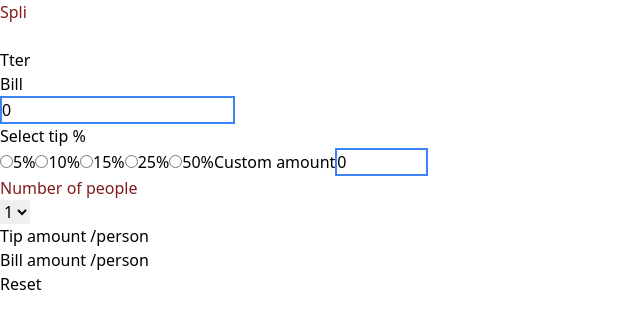
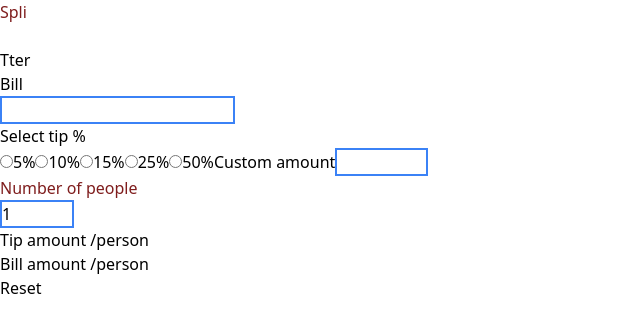
Before and after one commit to charlielizzy/tip-calculator-react, a React (Create React App) app: page / in a window 1280 px wide. Shown: the top 332 px of the page, without its empty margins (0-640 px from the left). Built offline with nearby package versions, Linux system fonts and the light colour scheme.

Commit message:
all functionality working

```diff
--- a/src/components/Calculator.jsx
+++ b/src/components/Calculator.jsx
@@ -1,11 +1,11 @@
 import { React, useState, useEffect } from "react"
 
 const Calculator = () => {
-const [bill, setBill] = useState(Number);
-const [tipPercent, setTipPercent] = useState(Number);
+const [bill, setBill] = useState();
+const [tipPercent, setTipPercent] = useState();
 const [people, setPeople] = useState(1);
-const [tipPerPerson, setTipPerPerson] = useState(Number);
-const [totalPerPerson, setTotalPerPerson] = useState(Number);
+const [tipPerPerson, setTipPerPerson] = useState();
+const [totalPerPerson, setTotalPerPerson] = useState();
 const [inputChecked, setInputChecked] = useState(false)
 
 const calculateTipPerPerson = (bill, tipPercent, people) => {
@@ -30,8 +30,10 @@ setInputChecked(true)
 }
 
   useEffect(() => {
-      calculateTipPerPerson(bill, tipPercent, people);
-      calculateTotalPerPerson(bill, tipPerPerson, people);
+      if (bill && tipPercent && people && tipPerPerson) {
+        calculateTipPerPerson(bill, tipPercent, people);
+        calculateTotalPerPerson(bill, tipPerPerson, people)
+      };
   }, [bill, tipPercent, people, tipPerPerson])
 
 console.log("bill", bill);
@@ -42,7 +44,7 @@ console.log("totalPerPerson", totalPerPerson);
 
 return (
     <div>
-        <body>
+        {/* <body> */}
     <h2 className="text-red-900">Spli</h2>
     <br />
     <h2>Tter</h2>
@@ -104,16 +106,7 @@ return (
         </div>
         <div id="number-of-people">
           <p className="text-red-900">Number of people</p>
-          <select value={people} onChange={(e) => setPeople(e.target.value)}>
-            <option value="1">1</option>
-            <option value="2">2</option>
-            <option value="3">3</option>
-            <option value="4">4</option>
-            <option value="5">5</option>
-            <option value="6">6</option>
-            <option value="7">7</option>
-            <option value="8">8</option>
-          </select>
+          <input type="number" className="border-2 border-blue-500" value={people} min="1" max="8" onChange={(e) => setPeople(e.target.value)}/>
         </div>
       </div>
       <div class="right-side">
@@ -124,7 +117,7 @@ return (
         </div>
       </div>
     </div>
-  </body>
+  {/* </body> */}
     </div>
 )
 }
```
